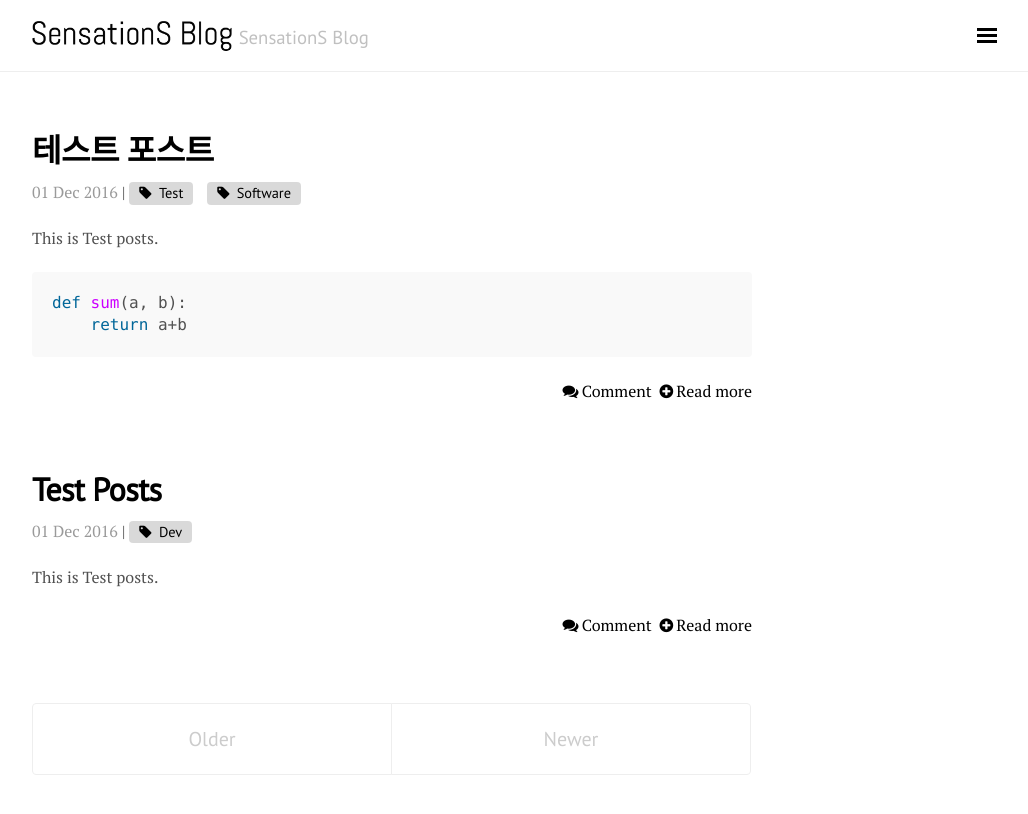
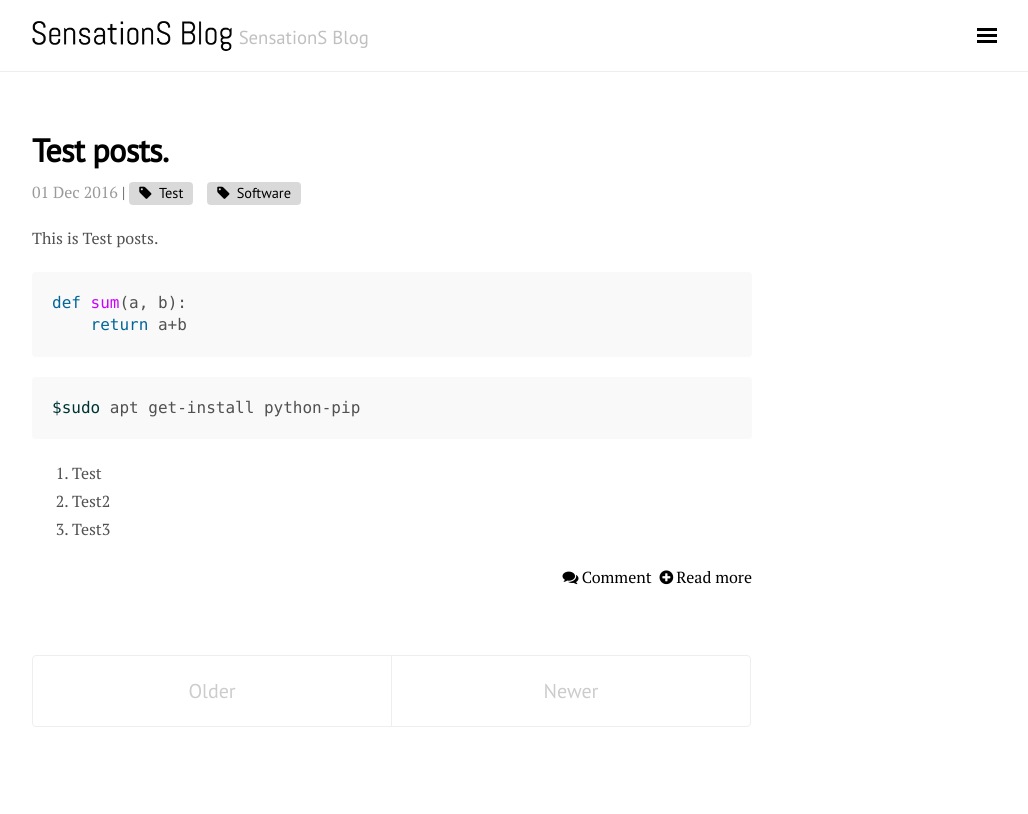
Before and after one commit to SensationS/sensations.github.io, a Jekyll site: the page built from blog/index.html, in a window 1280 px wide. Shown: the top 814 px of the page, without its empty margins (248-1276 px from the left). Built offline with Jekyll 4.4.1, drawn with Linux system fonts in a browser that asks for light colours; nearby versions of some CDN libraries; the list of posts is cut into pages by our own code; comment, search, counter and statistics services are not loaded.

Commit message:
content update

````diff
--- a/_posts/2016-12-01-first-post.md
+++ /dev/null
@@ -1,8 +0,0 @@
----
-layout: post
-title: Test Posts
-category: Dev
-tags: [Dev]
----
-
-This is Test posts.
--- a/_posts/2016-12-01-second-post.md
+++ b/_posts/2016-12-01-second-post.md
@@ -1,6 +1,6 @@
 ---
 layout: post
-title: 테스트 포스트
+title: Test posts.
 category: Dev
 tags: [Test, Software]
 ---
@@ -11,3 +11,9 @@ This is Test posts.
 def sum(a, b):
     return a+b
 ```
+```bash
+$sudo apt get-install python-pip
+```
+1. Test
+2. Test2
+3. Test3
````
